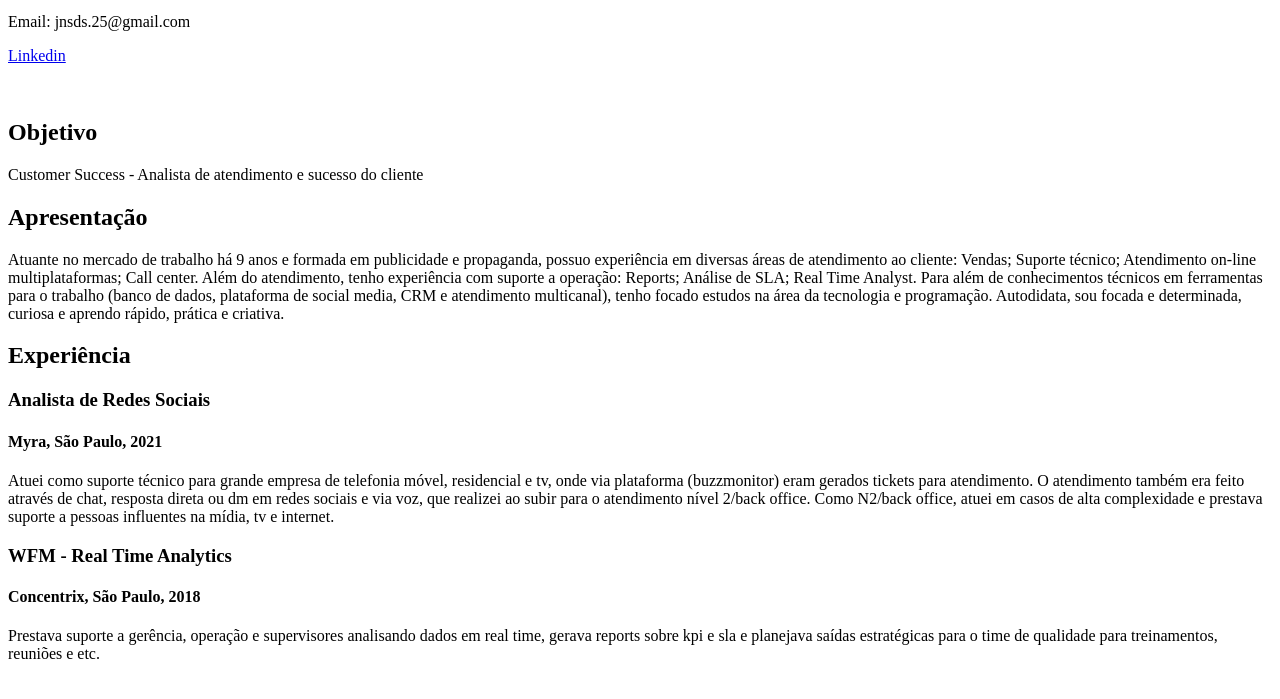
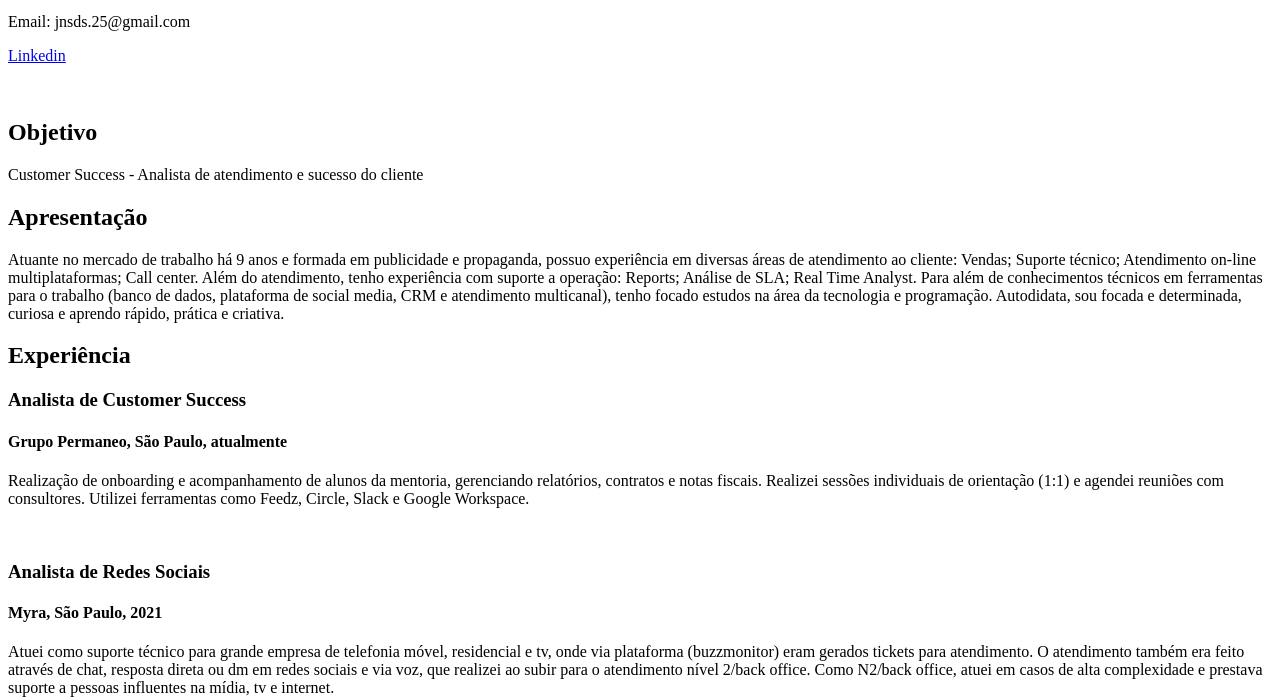
Before and after one commit to JhanySoares/CV-Elas-Na-Tech, a plain HTML site: page index.html in a window 1280 px wide. Shown: the part 101-800 px from the top of the page. Drawn offline with Linux system fonts and the light colour scheme.

Commit message:
Update index.html

```diff
--- a/index.html
+++ b/index.html
@@ -15,6 +15,10 @@
 <h2>Apresentação</h2>
 <p>Atuante no mercado de trabalho há 9 anos e formada em publicidade e propaganda, possuo experiência em diversas áreas de atendimento ao cliente: Vendas; Suporte técnico; Atendimento on-line multiplataformas; Call center. Além do atendimento, tenho experiência com suporte a operação: Reports; Análise de SLA; Real Time Analyst. Para além de conhecimentos técnicos em ferramentas para o trabalho (banco de dados, plataforma de social media, CRM e atendimento multicanal), tenho focado estudos na área da tecnologia e programação. Autodidata, sou focada e determinada, curiosa e aprendo rápido, prática e criativa.</p>
 <h2>Experiência</h2>
+<h3>Analista de Customer Success</h3>
+<h4>Grupo Permaneo, São Paulo, atualmente</h4>
+<p>Realização de onboarding e acompanhamento de alunos da mentoria, gerenciando relatórios, contratos e notas fiscais. Realizei sessões individuais de orientação (1:1) e agendei reuniões com consultores. Utilizei ferramentas como Feedz, Circle, Slack e Google Workspace.</p>
+<br>
 <h3>Analista de Redes Sociais</h3>
 <h4>Myra, São Paulo, 2021</h4>
 <p>Atuei como suporte técnico para grande empresa de telefonia móvel, residencial e tv, onde via plataforma (buzzmonitor) eram gerados tickets para atendimento. O atendimento também era feito através de chat, resposta direta ou dm em redes sociais e via voz, que realizei ao subir para o atendimento nível 2/back office. Como N2/back office, atuei em casos de alta complexidade e prestava suporte a pessoas influentes na mídia, tv e internet.</p>
```
